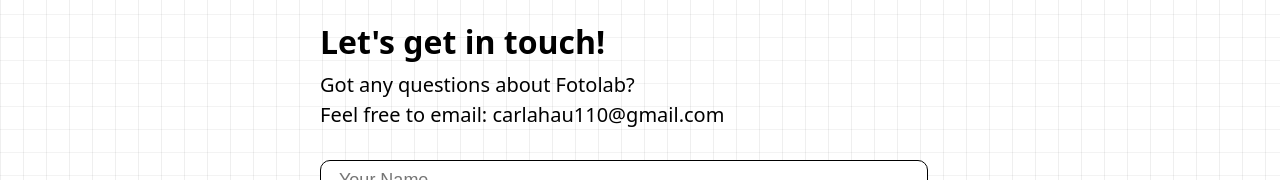
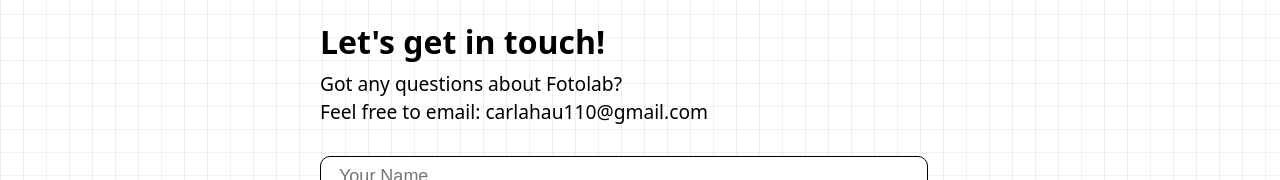
Before and after one commit to carlahauu/fotolab, a React (Vite) app: page /contact in a window 1280 px wide. Shown: the part 147-327 px from the top of the page. Built offline with nearby package versions, Linux system fonts and the light colour scheme.

Commit message:
Updated styling of contact page

```diff
--- a/src/styles/Contact.css
+++ b/src/styles/Contact.css
@@ -3,7 +3,7 @@
 }
 
 .contactContainer p{
-    font-size: 20px;
+    font-size: 1.2rem;
 }
 
 .contactContainer{
```
